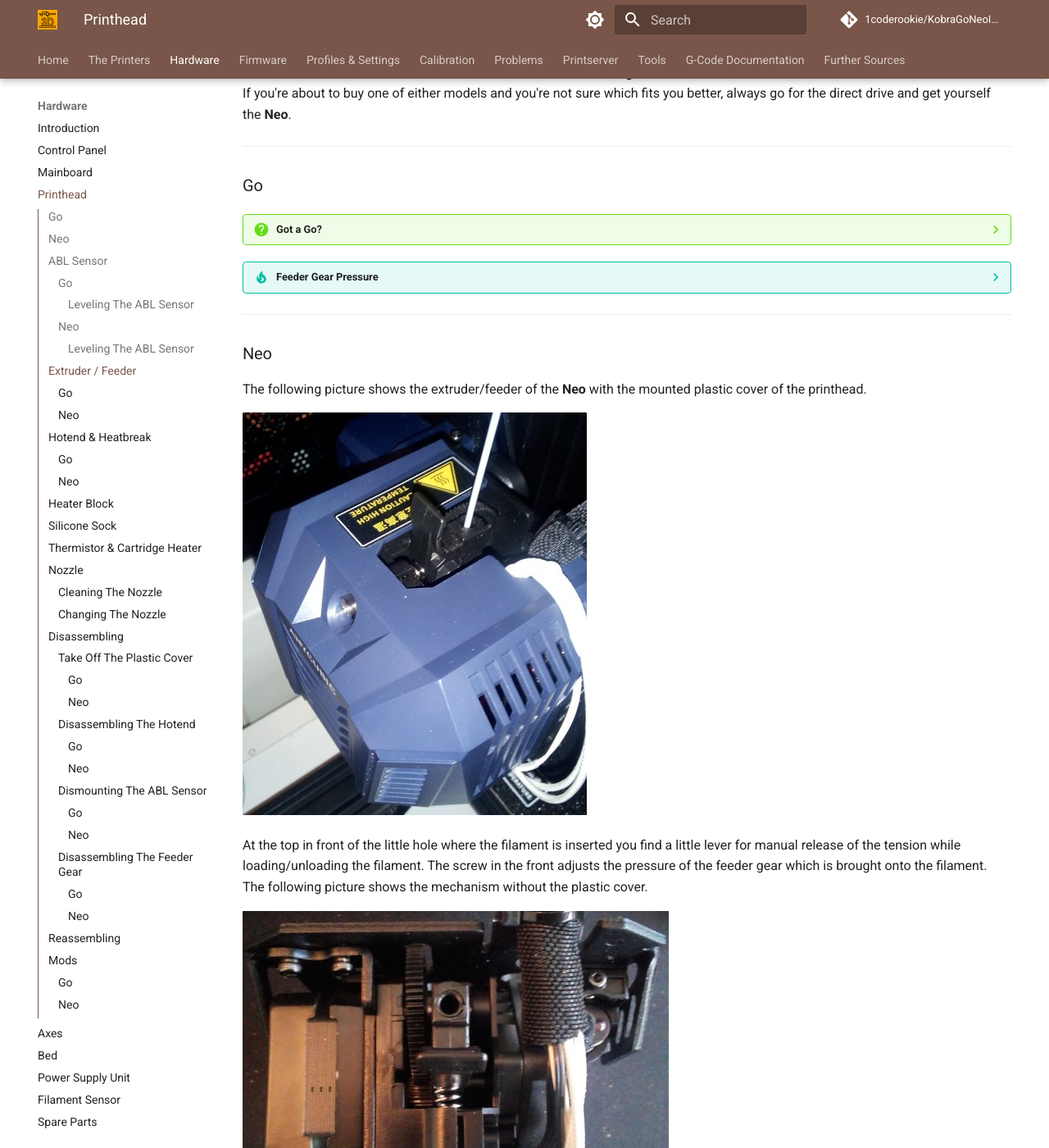
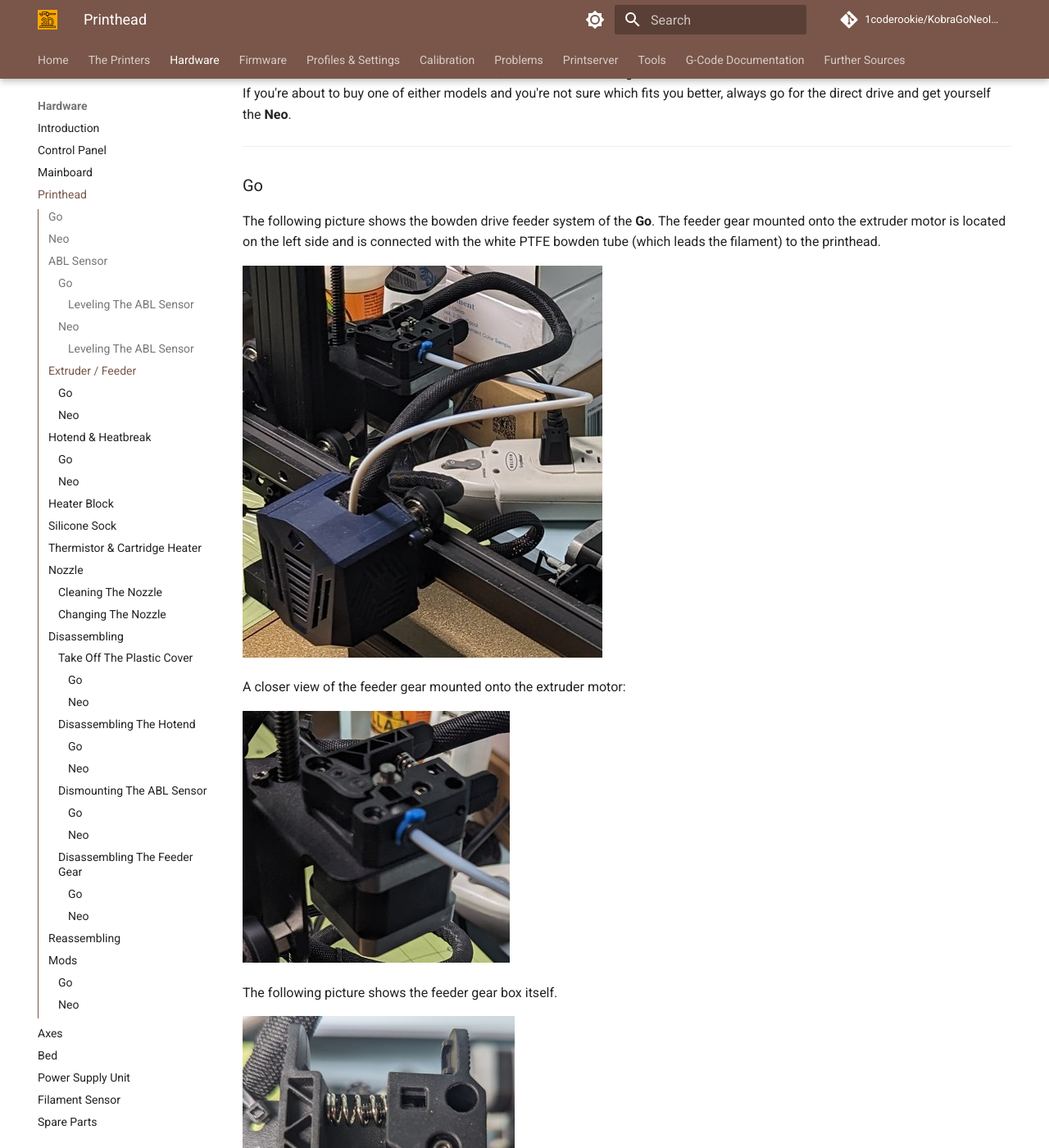
Before and after one commit to 1coderookie/KobraGoNeoInsights, an MkDocs documentation site: the page built from docs/hardware/printhead.md, in a window 1280 px wide and 1400 px high, scrolled down 7198 px. Shown: the whole window at 82% size. Built offline with MkDocs 1.6.1 and Material for MkDocs 9.7.7, drawn with Linux system fonts in a browser that asks for light colours; comment, search, counter and statistics services are not loaded; some of the changed text lies outside the part shown.

Commit message:
Update printhead.md

```diff
--- a/docs/hardware/printhead.md
+++ b/docs/hardware/printhead.md
@@ -122,16 +122,28 @@ If you're about to buy one of either models and you're not sure which fits you b
 
 ### Go
 
-??? question "Got a **Go**?"
+The following picture shows the bowden drive feeder system of the **Go**. The feeder gear mounted onto the extruder motor is located on the left side and is connected with the white PTFE bowden tube (which leads the filament) to the printhead.
 
-    Do you own a Kobra **Go** and want to contribute? That would be great! <br> I'd need a picture of the bowden drive feeder, so people could see the difference between the **Go** and the **Neo**. <br> Just send me an email to <br> `3dneo (at) quantentunnel.de` <br> Thank you!
+![](../assets/images/head_GO_feeder-head_web.jpg)
 
+A closer view of the feeder gear mounted onto the extruder motor:
+
+![](../assets/images/head_GO_feeder-system_web.jpg)
+
+The following picture shows the feeder gear box itself.
+
+![](../assets/images/head_GO_feeder-gear_web.jpg)
+
+
+
+<!---
 ??? tip "Feeder Gear Pressure"
 
     When adjusting the pressure of the feeder gear, make sure you don't tighten it up too much as it could squeeze and deform the filament. On the other hand it shouldn't be too loose though as it should transport the filament reliably.
     When pulling out the filament of the extruder system, you should notice little dents on the surface of the filament from the teeth of the feeder gear, the filament itself shouldn't be squeezed and deformed though, it should still be "round" so to say. You don't want the feeder gear to "bite" too much into the filament as well though, as this may lead to inconsistentites of the filament flow. I personally like to extrude a bit so that the gear actually has to pull it in. Then I do a cold pull and check the marks of the gear on the filament itself. If you can see and feel little marks of the teeth of the gear on the surface of the filament, then it should be ok. If you don't feel and see any marks, then it's too loose. PLA is pretty hard, so the pressure can/should be a bit higher as well, but if the marks are pretty deep, then it already might be too much. If the filament is already a bit squeezed and kinda flat, then it's definitely way too much pressure (you'll most likely experience some weird artefacts, inconcisties and patterns at your prints as well then).
     The filament should be fed reliably, which especially comes into account while retracting. So keep an eye on the shaft of the motor by looking at the back of the motor - if you notice that it's slipping while retracting, you definitely need to increase the tension.
     As a rule of thumb you can keep in mind that the pressure should be higher when using hard filament like PLA and lower when using soft filament like TPU.
+-->
 
 ---
 
```
Also changed, not shown: other parts of docs/hardware/printhead.md (+2 -2 lines).
